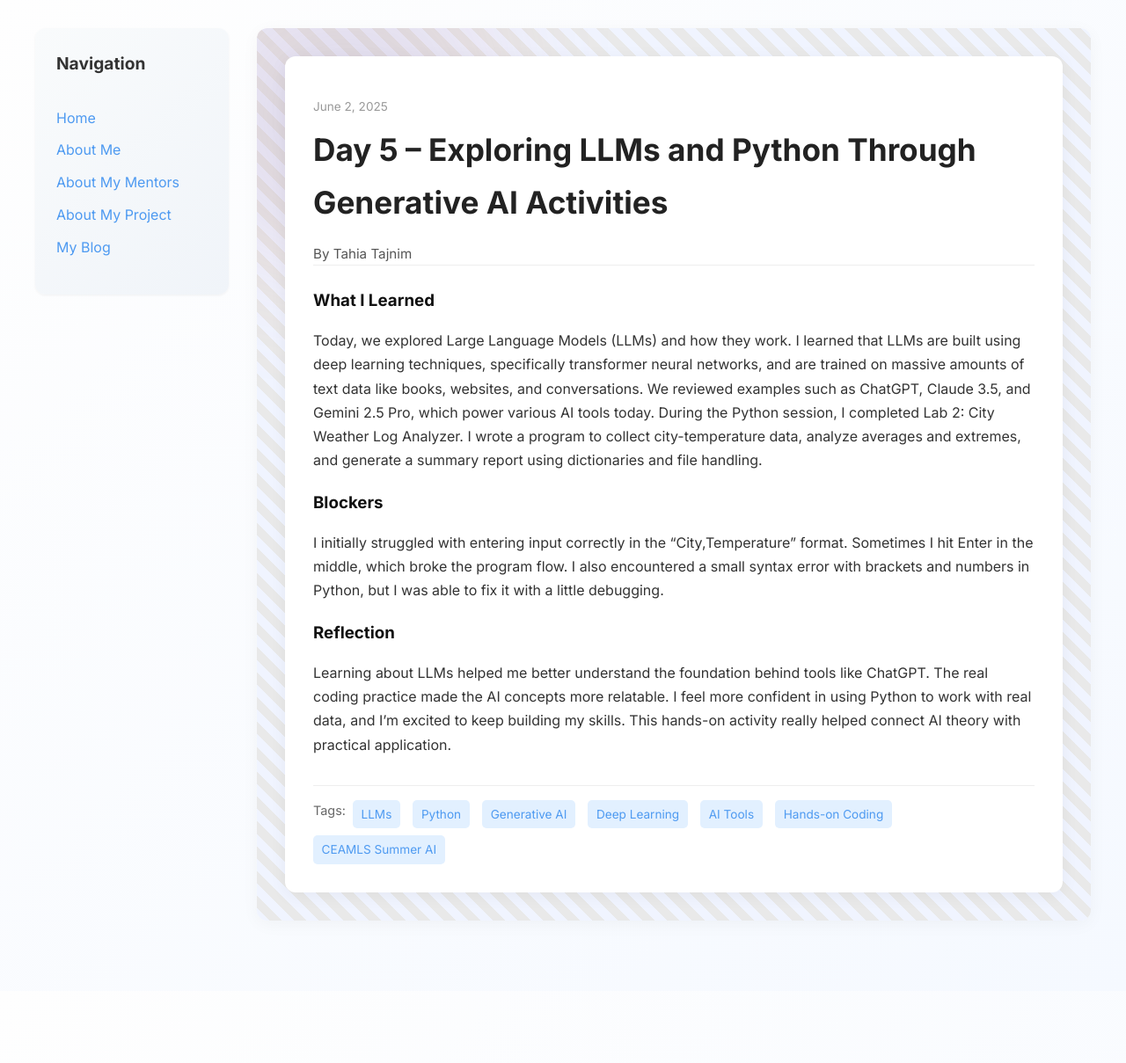
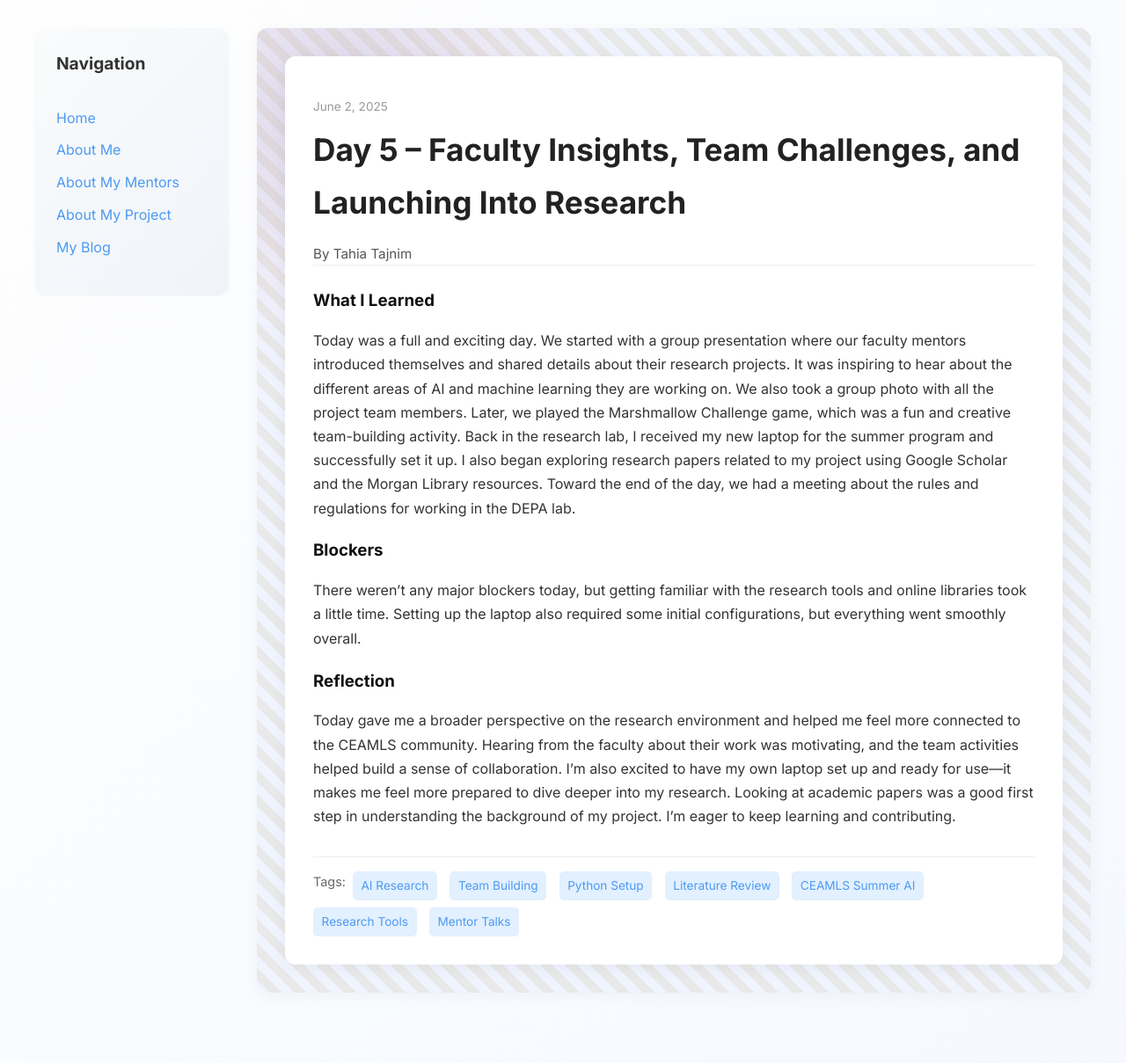
Before and after one commit to Tataj1/Tataj1.github.io, a Jekyll site: the page built from _posts/2025-06-02-day-5.md, in a window 1280 px wide. Shown: the whole page at 88% size. Built offline with Jekyll 4.4.1, drawn with Linux system fonts in a browser that asks for light colours; before the commit the page ends 1127 px from its top, so only the background shows below that.

Commit message:
Update 2025-06-02-day-5.md

```diff
--- a/_posts/2025-06-02-day-5.md
+++ b/_posts/2025-06-02-day-5.md
@@ -1,17 +1,18 @@
 ---
 layout: post
-title: "Day 5 – Exploring LLMs and Python Through Generative AI Activities"
+title: "Day 5 –  Faculty Insights, Team Challenges, and Launching Into Research"
 date: 2025-06-02
 author: Tahia Tajnim
 permalink: /day5.html
-tags: ["LLMs", "Python", "Generative AI", "Deep Learning", "AI Tools", "Hands-on Coding", "CEAMLS Summer AI"]
+tags: ["AI Research", "Team Building", "Python Setup", "Literature Review", "CEAMLS Summer AI", "Research Tools", "Mentor Talks"]
 
 what_i_learned: |
-  Today, we explored Large Language Models (LLMs) and how they work. I learned that LLMs are built using deep learning techniques, specifically transformer neural networks, and are trained on massive amounts of text data like books, websites, and conversations. We reviewed examples such as ChatGPT, Claude 3.5, and Gemini 2.5 Pro, which power various AI tools today. During the Python session, I completed Lab 2: City Weather Log Analyzer. I wrote a program to collect city-temperature data, analyze averages and extremes, and generate a summary report using dictionaries and file handling.
+  Today was a full and exciting day. We started with a group presentation where our faculty mentors introduced themselves and shared details about their research projects. It was inspiring to hear about the different areas of AI and machine learning they are working on. We also took a group photo with all the project team members. Later, we played the Marshmallow Challenge game, which was a fun and creative team-building activity. Back in the research lab, I received my new laptop for the summer program and successfully set it up. I also began exploring research papers related to my project using Google Scholar and the Morgan Library resources. Toward the end of the day, we had a meeting about the rules and regulations for working in the DEPA lab.
 
 blockers: |
-  I initially struggled with entering input correctly in the "City,Temperature" format. Sometimes I hit Enter in the middle, which broke the program flow. I also encountered a small syntax error with brackets and numbers in Python, but I was able to fix it with a little debugging.
+  There weren’t any major blockers today, but getting familiar with the research tools and online libraries took a little time. Setting up the laptop also required some initial configurations, but everything went smoothly overall.
 
 reflection: |
-  Learning about LLMs helped me better understand the foundation behind tools like ChatGPT. The real coding practice made the AI concepts more relatable. I feel more confident in using Python to work with real data, and I’m excited to keep building my skills. This hands-on activity really helped connect AI theory with practical application.
+  Today gave me a broader perspective on the research environment and helped me feel more connected to the CEAMLS community. Hearing from the faculty about their work was motivating, and the team activities helped build a sense of collaboration. I’m also excited to have my own laptop set up and ready for use—it makes me feel more prepared to dive deeper into my research. Looking at academic papers was a good first step in understanding the background of my project. I'm eager to keep learning and contributing.
+
 ---
```
